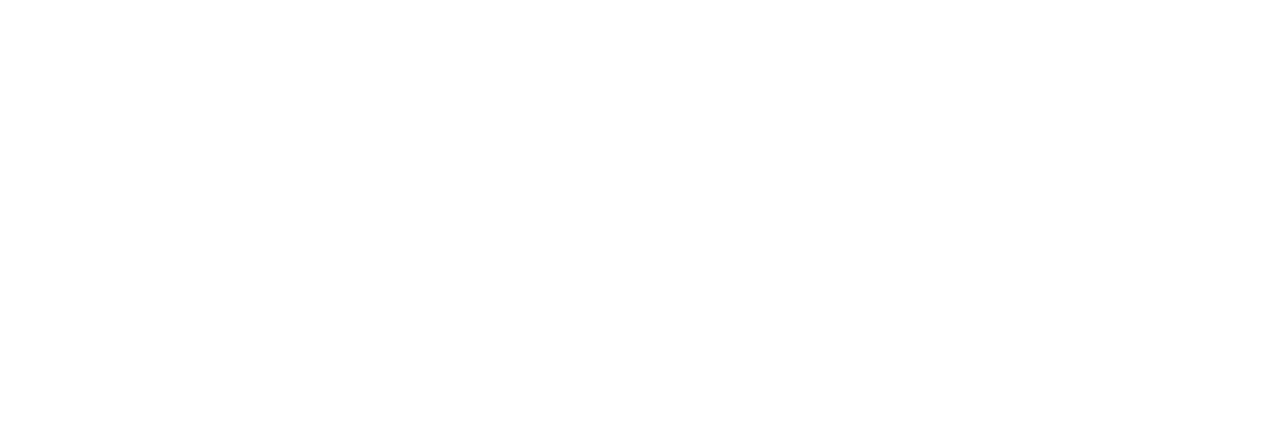
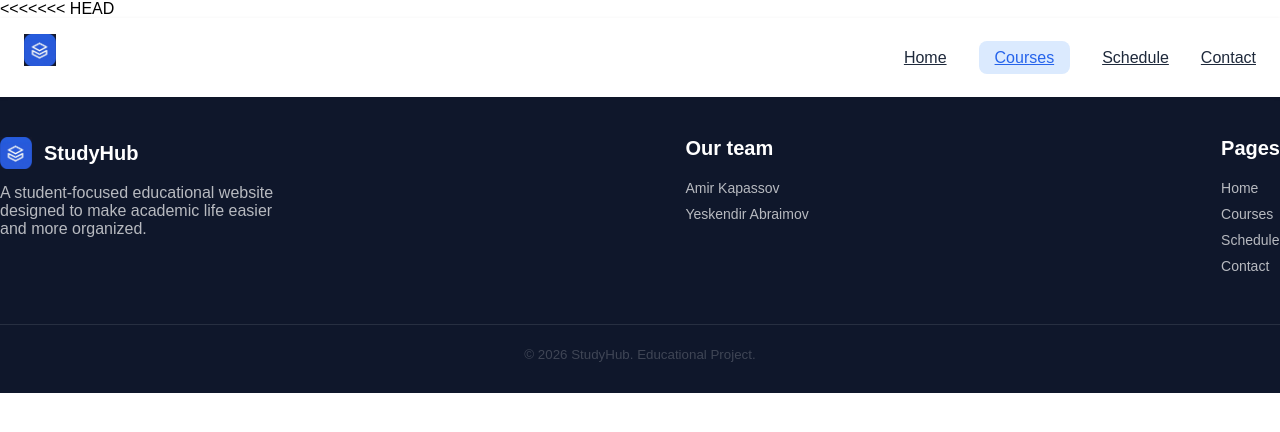
Before and after one commit to Amirkapasov/StudyHub, a plain HTML site: page courses.html in a window 1280 px wide. Drawn offline with Linux system fonts and the light colour scheme.

Commit message:
merged courses, schedule, index

```diff
--- a/courses.html
+++ b/courses.html
@@ -6,8 +6,79 @@
           content="width=device-width, user-scalable=no, initial-scale=1.0, maximum-scale=1.0, minimum-scale=1.0">
     <meta http-equiv="X-UA-Compatible" content="ie=edge">
     <title>Document</title>
+<<<<<<< HEAD
+    <link rel="stylesheet" href="css/style.css">
 </head>
 <body>
+    <header>
+
+        <nav class = 'navbar'>
+
+            <div class = "logo">
+
+                <img src="images/logo.png" alt="StudyHub">
+                <span class="logo-text">StudyHub</span>
+
+            </div>
+
+            <ul class = 'nav-links'>
+
+                <li><a href="index.html">Home</a></li>
+                <li><a href="courses.html" class="active">Courses</a></li>
+                <li><a href="schedule.html">Schedule</a></li>
+                <li><a href="contact.html">Contact</a></li>
+
+            </ul>
+
+        </nav>
+
+    </header>
+
+    <footer>
+        <div class = 'footer-content'> <!-- Колонки с навигацой-->
+
+            <!-- Первая колонка логотип и сам текст -->
+            <div class = 'column'>
+
+                <div class = 'logo'>
+                    <img src = 'images/logo.png' alt = 'StudyHub'>
+                    <span class = 'logo-text'>StudyHub</span>
+                </div>
+
+                <p>A student-focused educational website</p>
+                <p>designed to make academic life easier</p>
+                <p> and more organized.</p>
+            </div>
+
+            <!-- Вторая колонка наша команда-->
+            <div class = 'column'>
+                <p class = 'col-title'>Our team </p>
+                <ul>
+                    <li>Amir Kapassov</li>
+                    <li>Yeskendir Abraimov</li>
+                </ul>
+            </div>
+
+            <!-- Третья колонка страницы -->
+            <div class = 'column'>
+                <p class = 'col-title'>Pages</p>
+                <ul>
+                    <li><a href="index.html">Home</a></li>
+                    <li><a href="courses.html">Courses</a></li>
+                    <li><a href="schedule.html">Schedule</a></li>
+                    <li><a href="contact.html">Contact</a></li>
+                </ul>
+            </div>
+
+        </div>
+
+        <div class = 'footer-bottom'> <!-- Копирайтер-->
+            <small> &copy; 2026 StudyHub. Educational Project. </small>
+        </div>
+
+
+
+    </footer>
 
 </body>
 </html>
```
Also changed, not shown: contact.html (+1 -0 lines), index.html (+29 -3 lines), schedule.html (+2 -0 lines).
